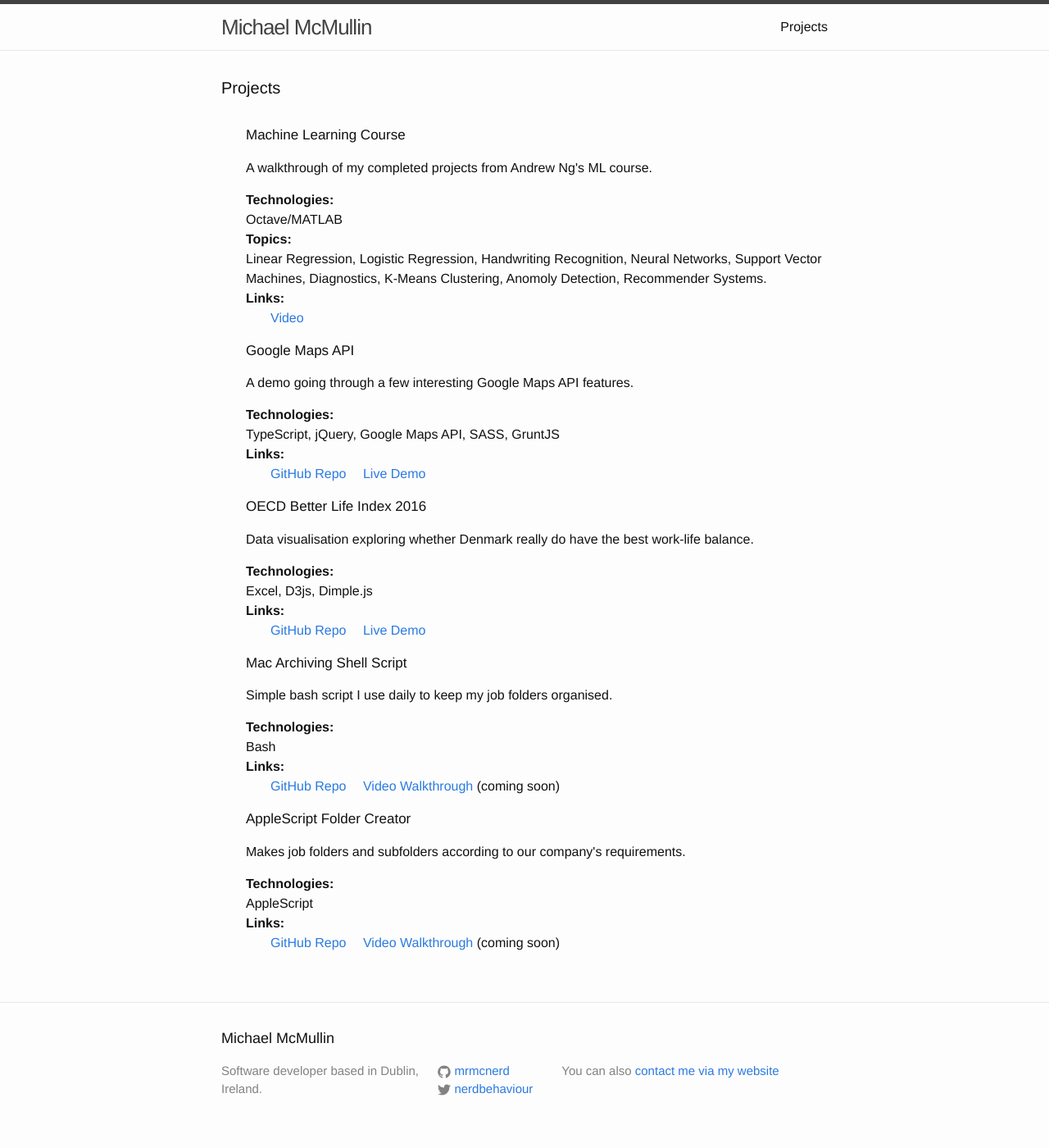
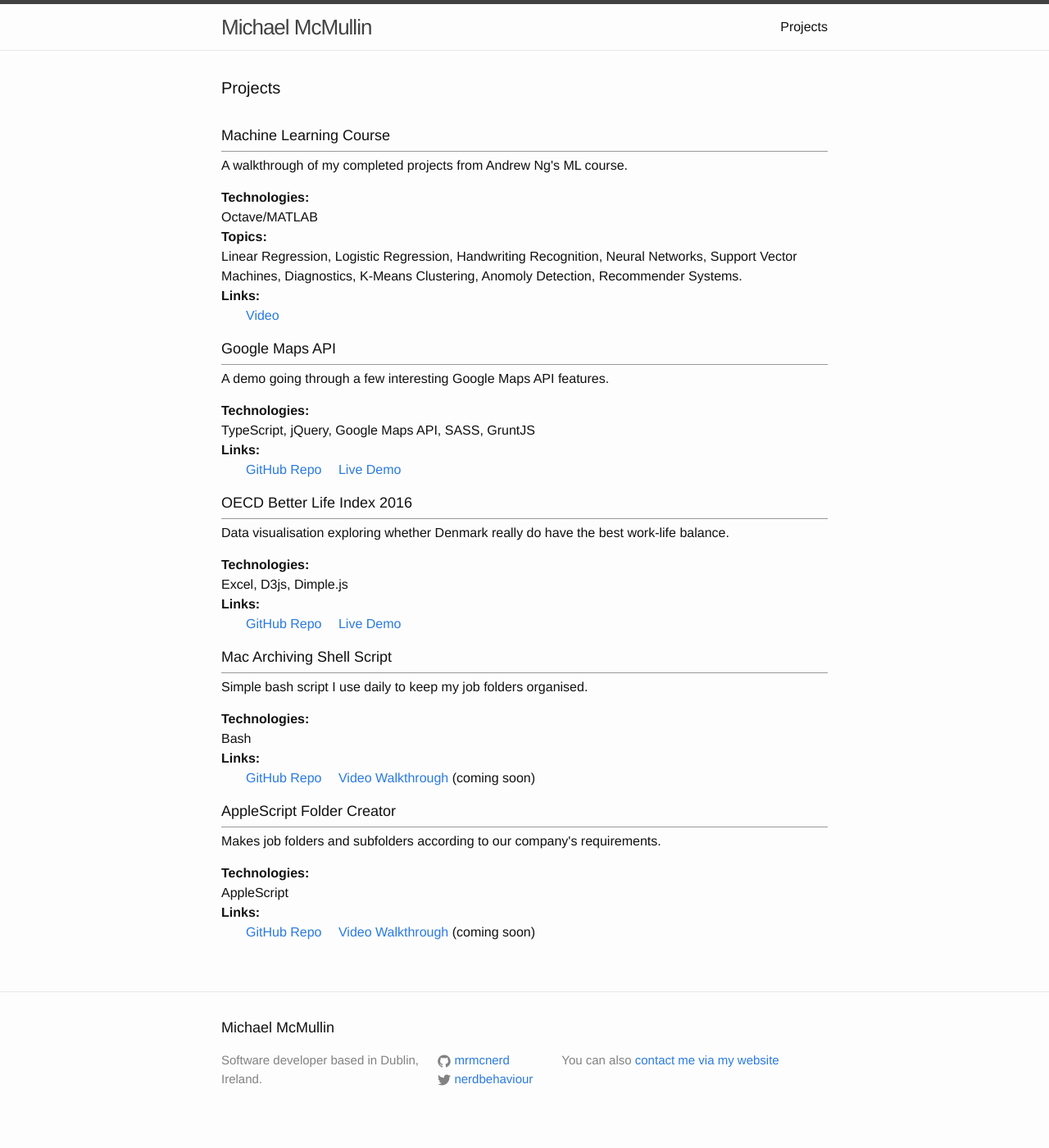
Before and after one commit to michaelmcmullin/michaelmcmullin.github.io, a Jekyll site: the page built from projects.md, in a window 1280 px wide. Shown: the whole page at 82% size. Built offline with Jekyll 4.4.1, drawn with Linux system fonts in a browser that asks for light colours.

Commit message:
Adjust spacing in projects.scss

```diff
--- a/_sass/_projects.scss
+++ b/_sass/_projects.scss
@@ -1,15 +1,24 @@
 .project-list {
   list-style: none;
+  margin: 0;
+  padding: 0;
 
-  h3 { font-size: 17px; }
+  h3 {
+    font-size: 18px;
+    border-bottom: 1px solid #999;
+    padding-bottom: 5px;
+    margin-bottom: 5px;
+  }
 
   dt {
     font-weight: bold;
+    display: inline;
     &:after { content: ": "; }
   }
   dd {
     ul {
       list-style: none;
+      display: inline;
 
       li {
         display: inline;
```
